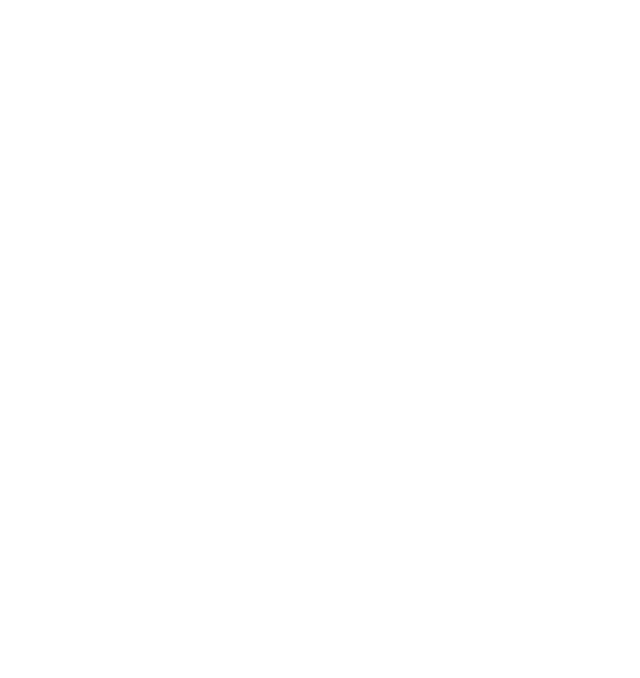
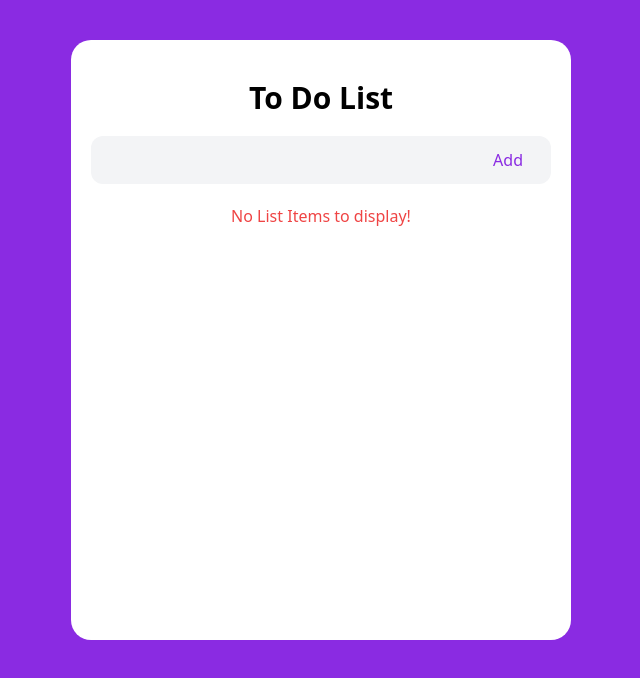
Before and after one commit to AvinashPayak/to-do-list, a Vue app: page / in a window 1280 px wide. Shown: the top 678 px of the page, without its empty margins (319-959 px from the left). Built offline with nearby package versions, Linux system fonts and the light colour scheme.

Commit message:
To Do List  main component logic complete

```diff
--- a/src/App.vue
+++ b/src/App.vue
@@ -1,24 +1,37 @@
 <template>
   <div id="app">
+    <to-do-list/>
   </div>
 </template>
 
 <script>
-
+import ToDoList from './components/ToDoList.vue'
 export default {
   name: 'App',
   components: {
+    ToDoList
   }
 }
 </script>
 
 <style>
+* {
+  box-sizing: border-box;
+}
+
 #app {
-  font-family: Avenir, Helvetica, Arial, sans-serif;
-  -webkit-font-smoothing: antialiased;
-  -moz-osx-font-smoothing: grayscale;
-  text-align: center;
-  color: #2c3e50;
-  margin-top: 60px;
+  height: 100vh;
+  background-color: #8a2be2;
+  display: flex;
+  justify-content: center;
+}
+
+.btn {
+  @apply rounded-lg px-4 py-2
+}
+
+.btn-primary {
+  background-color: orange;
+  color: white;
 }
 </style>
--- /dev/null
+++ b/src/components/ToDoList.vue
@@ -0,0 +1,64 @@
+<template>
+  <section
+    class="bg-white h-[600px] w-[500px] m-10 rounded-[20px] flex flex-col items-center p-5"
+  >
+    <h1 class="my-5 text-3xl font-bold">To Do List</h1>
+    <div class="bg-gray-100 w-full [400px] flex p-2 rounded-xl">
+      <input class="bg-gray-100 p-1 w-full" type="text" v-model="newItem" />
+      <button class="px-5 text-[#8a2be2]" @click="addItem" @keydown.enter="addItem">Add</button>
+    </div>
+    <ul class="w-full mx-5 my-5 text-lg" v-if="todoList.length">
+      <li
+        v-for="item in todoList"
+        :key="item.id"
+        class="flex justify-between w-full"
+      >
+        <p>{{ item.value }}</p>
+        <button class="text-red-500" @click="deleteItem(item.id)">
+          Delete
+        </button>
+      </li>
+    </ul>
+    <p v-else class="text-red-500 my-5">No List Items to display!</p>
+  </section>
+</template>
+
+<script>
+import { ref } from "vue";
+export default {
+  name: "ToDoList",
+  setup() {
+    const newItem = ref("");
+    const todoList = ref([]);
+
+    const addItem = () => {
+      const id = todoList.value.length + 1;
+      const item = { id, value: newItem.value };
+      todoList.value.push(item);
+      console.log("todoList", todoList);
+    };
+
+    const deleteItem = (id) => {
+      const index = todoList.value.findIndex((item) => item.id === id);
+      todoList.value.splice(index, 1);
+    };
+
+    return {
+      newItem,
+      todoList,
+      addItem,
+      deleteItem,
+    };
+  },
+};
+</script>
+
+<style scoped>
+* {
+  box-sizing: border-box;
+}
+
+input:focus {
+  outline: none;
+}
+</style>
```
